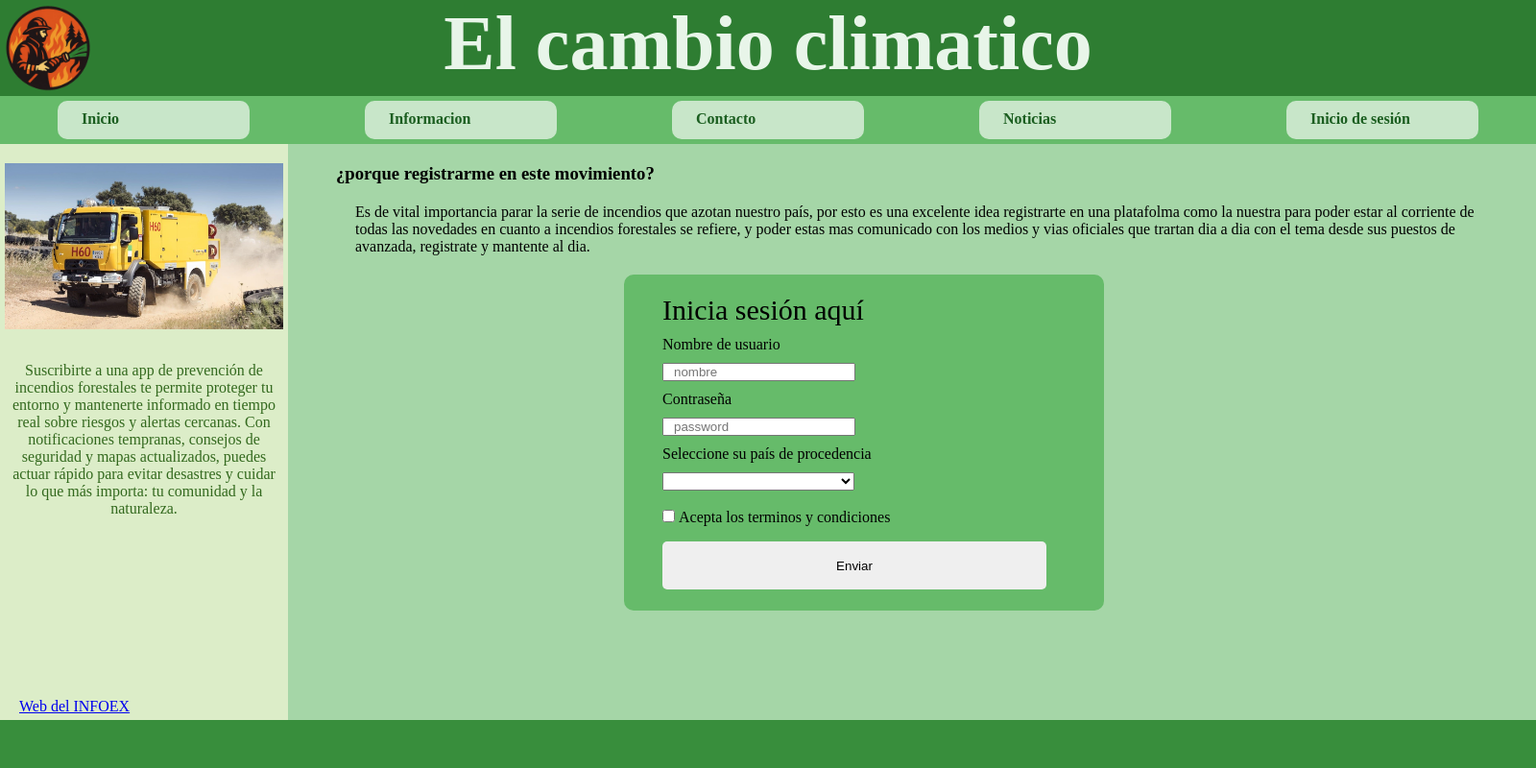
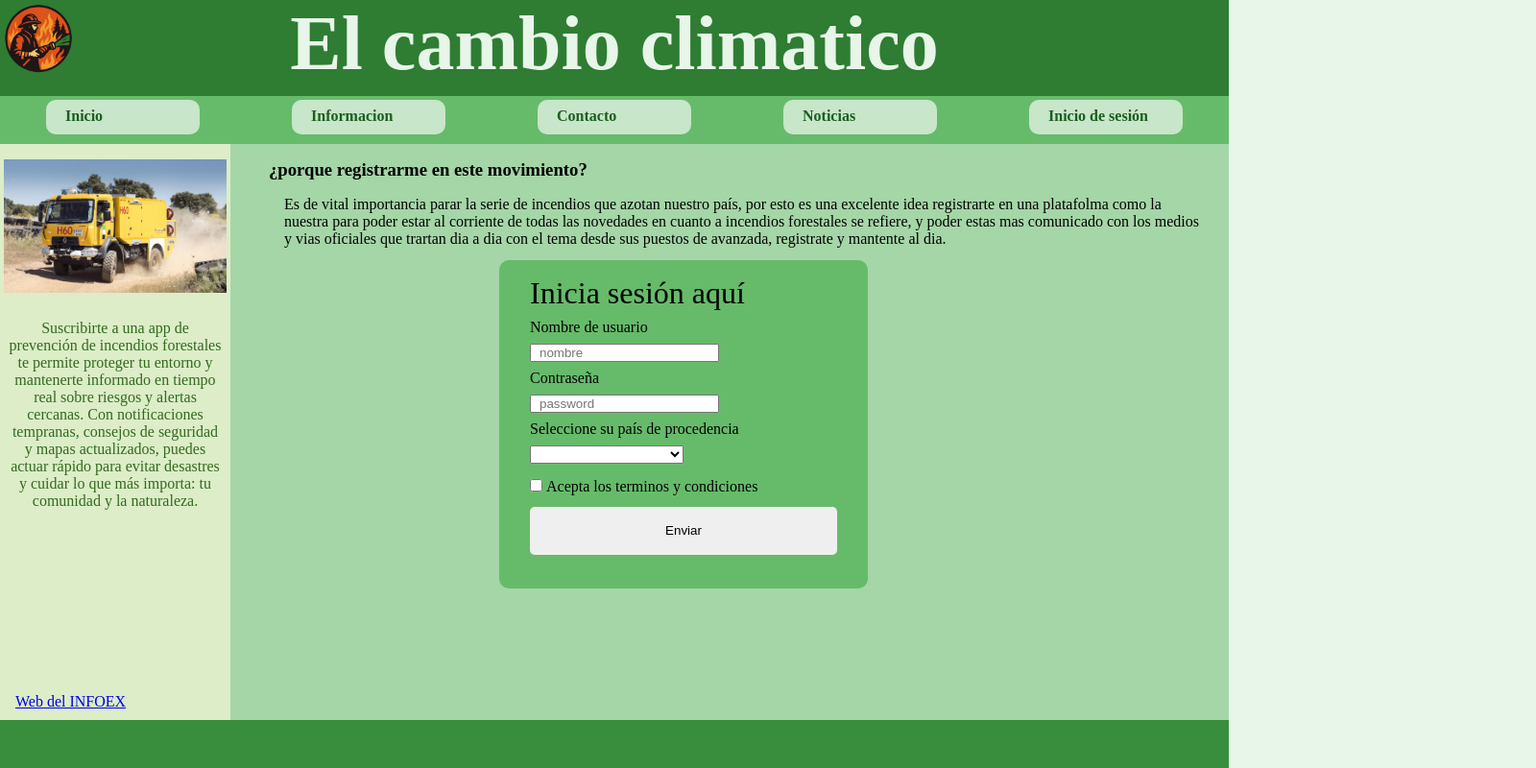
Before and after one commit to PabloP05/formulario_layout, a plain HTML site: page index.html in a window 1280 px wide. Shown: the whole page at 96% size, 1600 px wide, since content can reach past the window. Drawn offline with Linux system fonts and the light colour scheme; a web font is replaced by a local one.

Commit message:
paso a porcentaje terminado

```diff
--- a/style.css
+++ b/style.css
@@ -6,7 +6,7 @@
 
 /*     LAYOUT        */
 body {
-    width: 1600px;
+    width: 100%; /* 1600px origen */
     height: 100vh;
     position: relative;
     margin: 0 auto;
@@ -16,7 +16,7 @@ body {
 }
 
 header {
-    width: 1600px;
+    width: 100%; /* 1600 es el maximo de pixeles del body */
     height: 100px;
     background-color: #2e7d32;
     /* verde oscuro elegante */
@@ -25,7 +25,7 @@ header {
 }
 
 nav {
-    width: 1600px;
+    width: 100%;
     height: 50px;
     background-color: #66bb6a;
     /* verde medio para destacar el menú */
@@ -34,15 +34,13 @@ nav {
 
 main {
     height: calc(100vh - (50px + 100px + 50px));
-    width: 1600px;
+    width: 100%;
     background-color: #a5d6a7;
     /* verde claro */
 }
 
 footer {
-    position: absolute;
-    bottom: 0;
-    width: 1600px;
+    width: 100%;
     height: 50px;
     background-color: #388e3c;
     /* verde medio-oscuro para equilibrio */
@@ -51,23 +49,23 @@ footer {
 /*  CONTENIDOS  */
 
 header>img {
-    width: 100px;
+    width:6.25%; /* 1600px es 100% 100px es 10% */
     position: absolute;
     left: 0;
 }
 
 header>h1 {
-    font-size: 80px;
+    font-size: 5em ;
     color: #e8f5e9;
     /* texto blanco verdoso */
 }
 
 nav>div {
     float: left;
-    width: 150px;
+    width: 9.375%;/*1600 es a 100% como 150 es a */
     height: 20px;
-    padding: 10px 25px;
-    margin: 5px 60px;
+    padding: 0.625% 1.5625%; /*1600 es a 100% como 10 es a 0.625% y 25 es a 1.5625%*/
+    margin: 0.3125% 3.75%; /*1600 es a 100% como 5 es a 0,3125 y 60 es  */
     background-color: #c8e6c9;
     /* verde pálido para contraste */
     border-radius: 10px;
@@ -82,7 +80,7 @@ main{
 /* Secciones del main */
 main>div:nth-child(odd) {
     height: calc(100vh - (50px + 100px + 50px));
-    width: 300px;
+    width: 18.75%; /* 1600 es a 100% como 300 es 18.75 */
     background-color: #dcedc8;
     /* verde muy suave para fondo*/
     float: left;
@@ -92,12 +90,12 @@ main>div:nth-child(odd) {
 }
 
 main>div:nth-child(odd)>img {
-    width: 290px;
-    margin: 20px 5px;
+    width: 96.66666666666667%; /*300 es a 100% como 290 es 96.66666666666667*/
+    margin: 6.666666666666667% 1.666666666666667%; /* 300 es a 100% como 20px es 6.666666666666667 y 5px es  1.666666666666667*/
 }
 
 main>div:nth-child(odd)>p {
-    padding: 10px;
+    padding: 3.333333333333333%; /* 300px es a 100 como 10px es a 3.333333333333333 */
     color: #33691e;
     /* texto verde oscuro legible */
 }
@@ -105,62 +103,62 @@ main>div:nth-child(odd)>p {
 main>div:nth-child(odd)>a{
     display: block;
     position: absolute;
-    left: 20px;
-    bottom: 5px;
+    left: 6.666666666666667%; /* 300px es a 100 20 es  */
+    bottom: 1.666666666666667%; /* 300px es a 100 como 5 es a 1.666666666666667 */
 }
 
 
 
 main>div:nth-child(even) {
     height: calc(100vh - (50px + 100px + 50px));
-    width: calc(1600px - 300px);
+    width: 81.25%; /* 1600 es 100 como 1300 es 81.25 */
     background-color: #a5d6a7;
     /* verde medio claro */
     float: left;
 }
 
-h3 {
-    margin: 20px 50px;
+main>div:nth-child(even)>h3 {
+    margin: 1.538461538461538% 3.846153846153846%; /*1300 es a 100 como 20 es a  1.538461538461538 y 50 es 3.846153846153846*/
 }
 
 main>div:nth-child(even)>p {
     display: block;
-    width: 1200px;
-    margin: 10px 70px;
+    width: 92.30769230769231%; /* 1300 es a 100 como 1200 es  92.30769230769231*/
+    margin: 0.7692307692307692% 5.384615384615385%; /* 1300 es 100 como 10 es 0.7692307692307692 y 70 es 5.384615384615385*/
 }
 
 form{
-    width: 420px;
+    width: 30.76923076923077%; /* 1300 es a 100 como 400 es 30.76923076923077 */
     height: 310px;
     background-color: #66bb6a;
     position: relative;
-    left: 350px;
-    top: 10px;
+    left: 26.92307692307692%; /* 1300 es a 100 como 350 es 26.92307692307692 */
+    top: 0.7692307692307692%; /* 1300 es a 100 como 10 es a  0.7692307692307692*/
     border-radius: 10px;
-    padding: 20px 40px;
+    padding: 1.538461538461538% 3.076923076923077%; /* 1300 es a 100 como 20 es 1.538461538461538 y 40px es a  3.076923076923077*/
 }
 
 form>p{
-   font-size: 30px;
+   font-size: 2em;
 
 }
 label{
     display: block;
-    margin: 10px 0;
+    margin: 2.5% 0; /* 400 es a 100 como 10 es 2.5 */
 }
 input[type="text"]{
-    padding: 0 10px;
+    padding: 0 2.5%;/* 400 es a 100 como 10 es 2.5 */
 }
 
 input[type="password"]{
-    padding: 0 10px;
+    padding: 0 2.5%;/* 400 es a 100 como 10 es 2.5 */
 }
 
 select{
-    width: 200px;
+    width: 50%; /* 400 es a 100 como 200 es 50 */
 }
 input[type="checkbox"]{
-    margin: 20px 0;
+    margin: 5% 0;/* 400 es a 100 como 20 es 5 */
 }
 
 .terminos{
@@ -168,7 +166,7 @@ input[type="checkbox"]{
 }
 
 input[type="submit"]{
-    width: 400px;
+    width: 100%;
     height: 50px;
     border-radius: 5px;
     border: 0;
```
